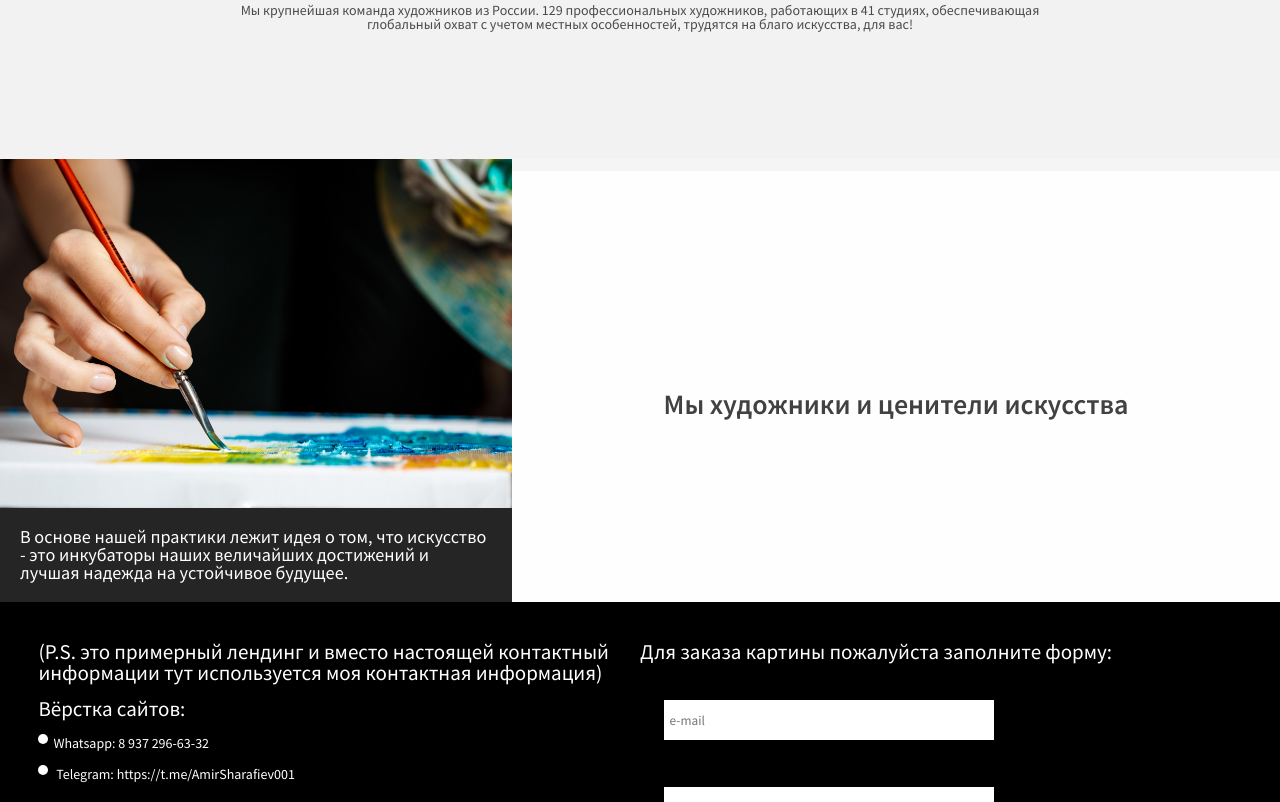
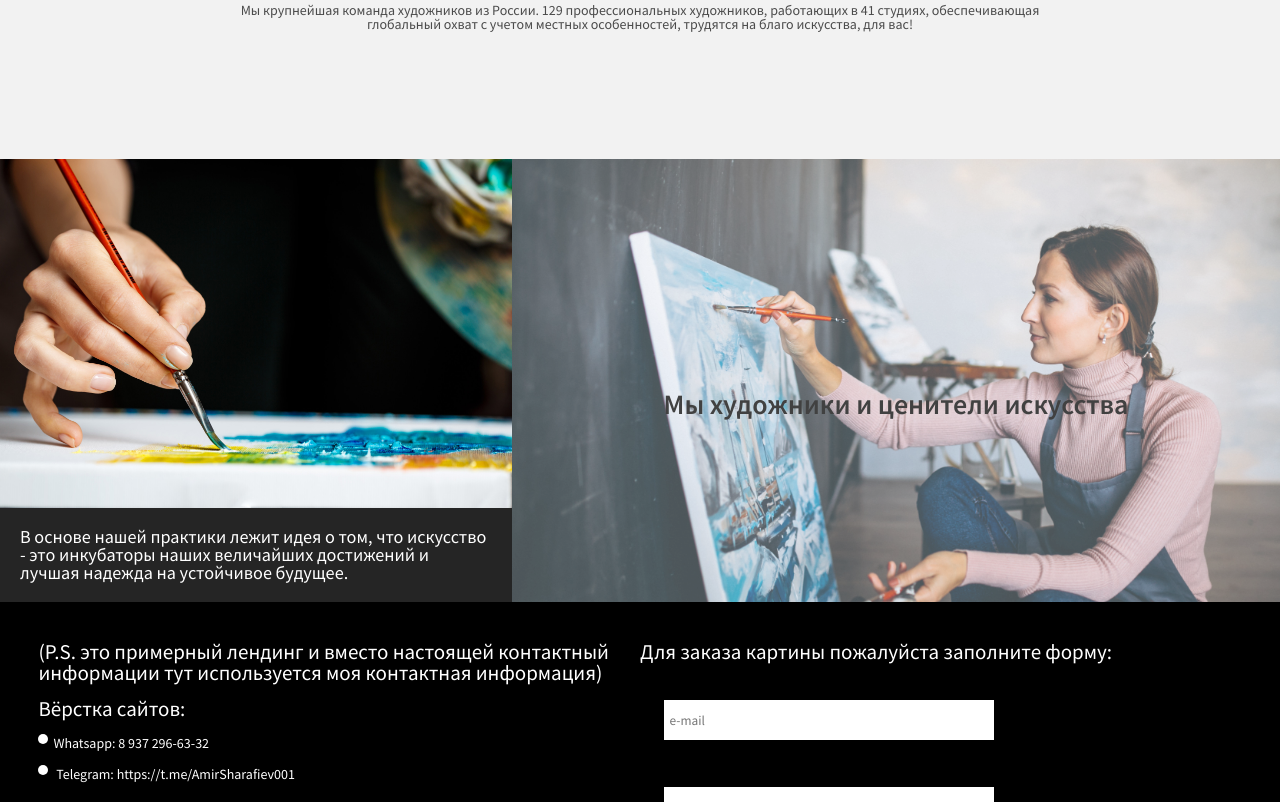
Before and after one commit to SwordsRuby/Landing-page-about-paintings-to-order, a plain HTML site: page index.html in a window 1280 px wide. Shown: the part 629-1431 px from the top of the page. Drawn offline with Linux system fonts and the light colour scheme; the site is published under a folder, as on GitHub Pages, so addresses that start at the root find nothing.

Commit message:
Update style.css

```diff
--- a/styles/style.css
+++ b/styles/style.css
@@ -176,7 +176,7 @@ h6 {
 
 .text_and_background_photo_block {
   width: 60%;
-  background: url(/images/photo3.jpg) no-repeat center;
+  background: url(../images/photo3.jpg) no-repeat center;
   background-size: cover;
   display: flex;
 }
```
